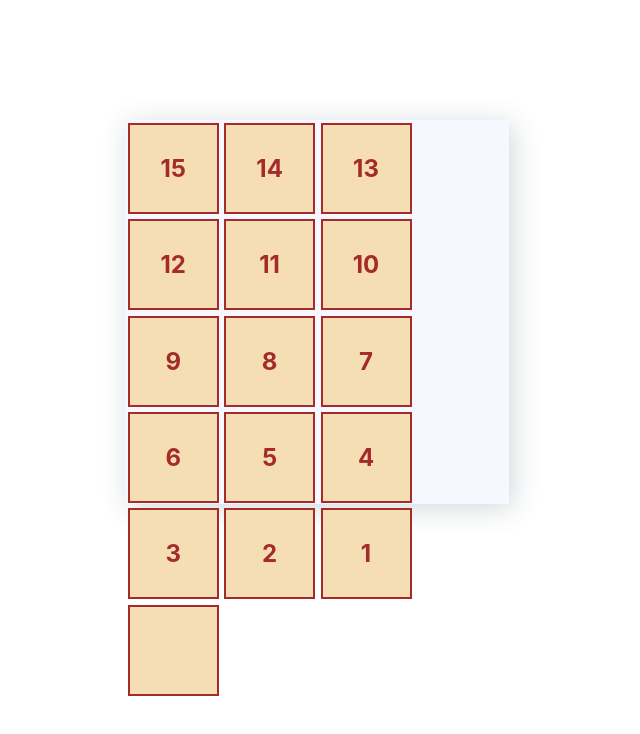
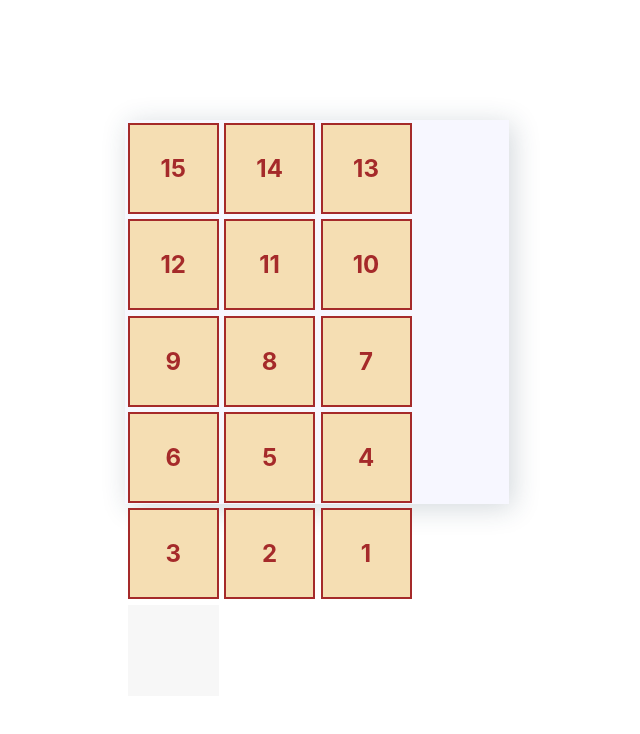
Before and after one commit to AndrewVLG/tag-game, a React (Create React App) app: page / in a window 1280 px wide. Shown: the top 734 px of the page, without its empty margins (259-899 px from the left). Built offline with nearby package versions, Linux system fonts and the light colour scheme.

Commit message:
feat: implemented bone move

```diff
--- a/src/Components/Tag/Tag.tsx
+++ b/src/Components/Tag/Tag.tsx
@@ -1,6 +1,7 @@
 import TagBox from '../TagBox/TagBox';
 import styles from './Tag.module.css';
 import { useState } from 'react';
+import { type } from 'os';
 
 interface Hand {
     inHand: number | null,
@@ -13,19 +14,34 @@ const Tag = () => {
         inHand: 0,
         isTook: false,
     });
-    console.log(hand);
-    const [bonesArray, setBonesArray] = useState([15, 14, 13, 12, 11, 10, 9, 8, 7, 6, 5, 4, 3, 2, 1, null]);
+    const [bonesArray, setBonesArray] = useState([[15, 14, 13, 12], [11, 10, 9, 8], [7, 6, 5, 4], [3, 2, 1, null]]);
 
-    const moveBone = (boneNumber: number, tag: (number | null)[]) => {
+    const takeBone = (boneNumber: number) => {
+
+    }
+
+    const moveBone = (boneNumber: number, array: any) => {
         if(boneNumber === 0) {
             return;
         }
-
+        const index = array.indexOf(boneNumber);
+        const arrayA = [...array.slice(0, index), null, ...array.slice(index + 1)];
+        const arrayC = [];
+        for(let i = 0; i < arrayA.length; i++) {
+            if(array[i] === arrayA[i] && array[i] !== null) {
+                arrayC[i] = array[i]
+            } else if(array[i] !== null) {
+                arrayC[i] = null;
+            } else {
+                arrayC[i] = boneNumber;
+            }
+        }
+        setBonesArray([...arrayC]);
     }
 
-    const tagBones = bonesArray.map(bone => {
+    const tagBones = bonesArray.flat().map(bone => {
         if(bone === null) {
-            return <TagBox num={null}/>;
+            return <TagBox takeBone={() => moveBone(hand.inHand, bonesArray.flat())} num={null}/>;
         };
 
      return <TagBox takeBone={() => setHand({inHand: bone, isTook: true})} num={bone}/>
--- a/src/Components/TagBox/TagBox.module.css
+++ b/src/Components/TagBox/TagBox.module.css
@@ -1,5 +1,5 @@
 .box {
-
+    cursor: pointer;
     color: brown;
     display: flex;
     justify-content: center;
@@ -9,5 +9,19 @@
     height: 6.8vw;
     background-color: wheat;
     border: 2px solid brown;
+    transition: all, 0.5s;
 
 }
+
+.box-dummy {
+    cursor: pointer;
+    display: flex;
+    justify-content: center;
+    align-items: center;
+    margin: 0.7%;
+    width: 6.8vw;
+    height: 6.8vw;
+    background-color: #f7f7f7;
+    border: 2px solid #f7f7f7;
+
+}
--- a/src/Components/TagBox/TagBox.tsx
+++ b/src/Components/TagBox/TagBox.tsx
@@ -12,7 +12,7 @@ const TagBox = (props: TagBoxProps) => {
     }
 
     return (
-        <div onClick={props.takeBone} className={styles.box}>
+        <div onClick={props.takeBone} className={props.num === null ? styles['box-dummy'] : styles.box}>
             <h2>{props.num}</h2>
         </div>
     )
```
